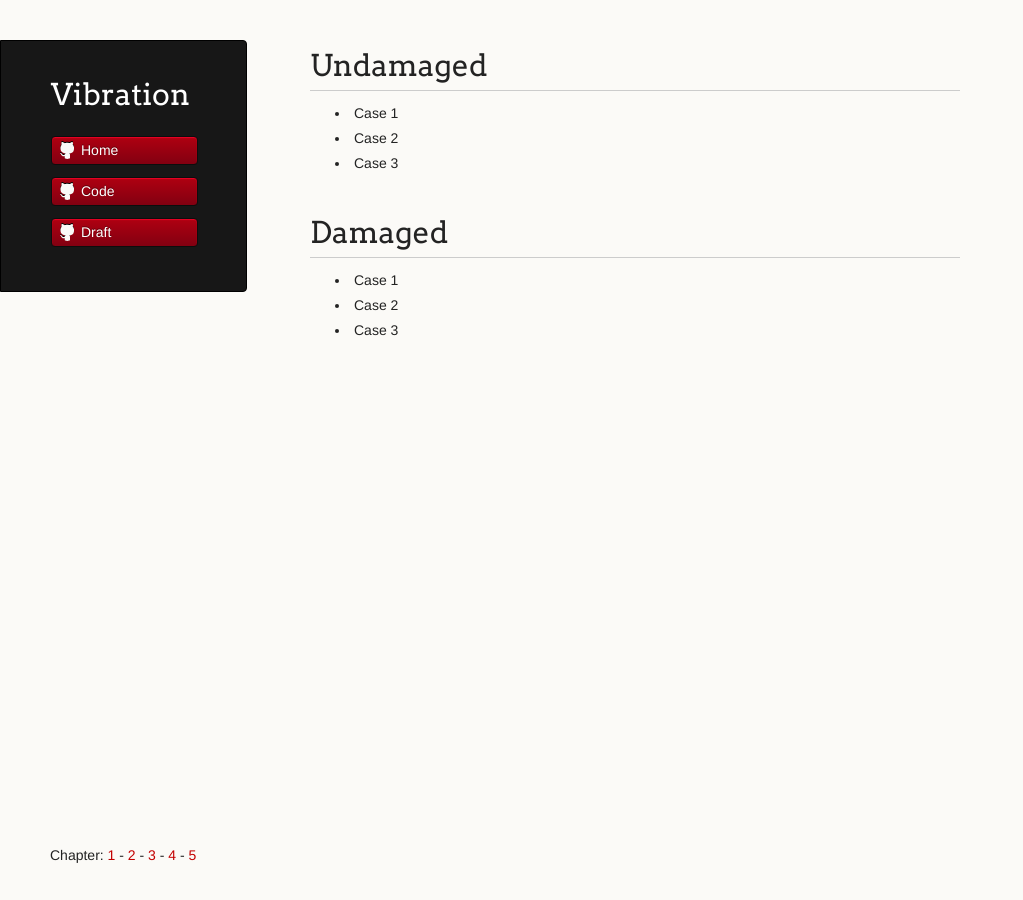
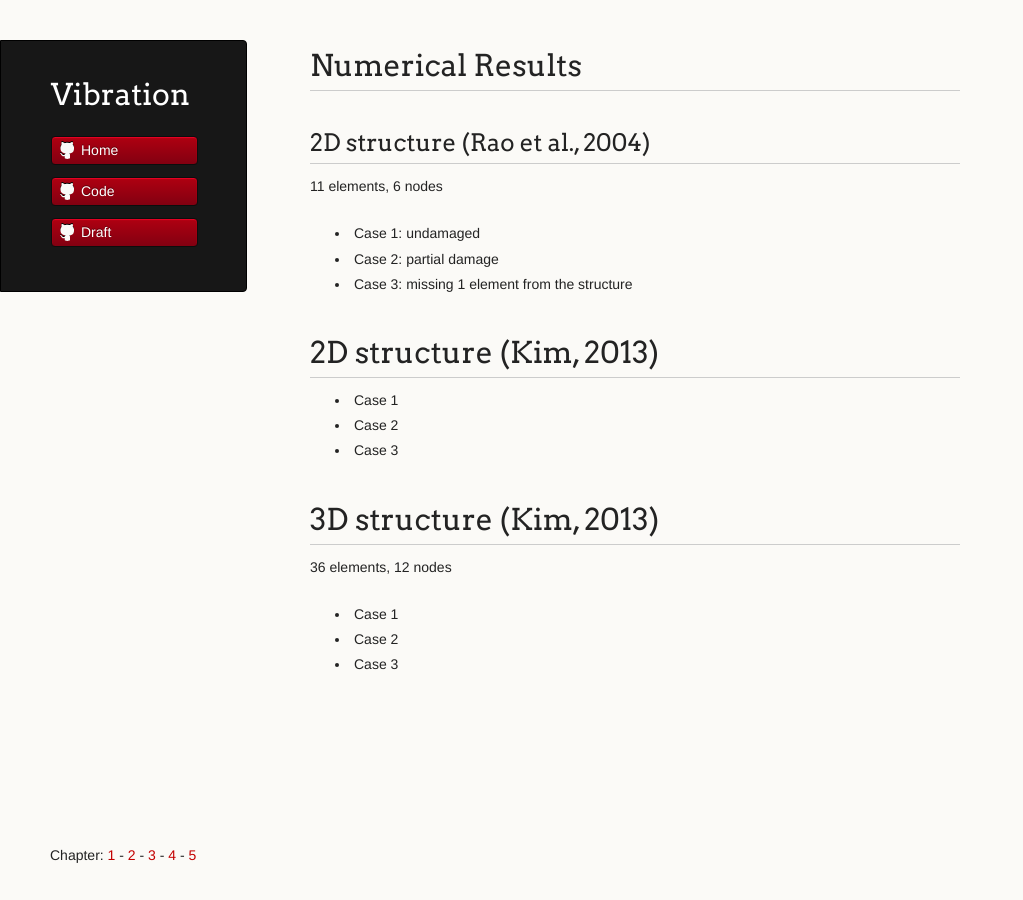
Before and after one commit to vireax/vibration, a Jekyll site: the page built from results/index.md, in a window 1280 px wide. Shown: the whole page, without its empty margins (0-1023 px from the left). Built offline with Jekyll 4.4.1, drawn with Linux system fonts in a browser that asks for light colours.

Commit message:
Update index.md

```diff
--- a/results/index.md
+++ b/results/index.md
@@ -1,15 +1,28 @@
 ---
 layout: default
-title: Results
+title: Numerical Test Results
 ---
 
-# Undamaged
+# Numerical Results
+
+## 2D structure (Rao et al., 2004)
+
+11 elements, 6 nodes
+
+- Case 1: undamaged
+- Case 2: partial damage
+- Case 3: missing 1 element from the structure
+
+# 2D structure (Kim, 2013)
 
 - Case 1
 - Case 2
 - Case 3
 
-# Damaged
+
+# 3D structure (Kim, 2013)
+
+36 elements, 12 nodes
 
 - Case 1
 - Case 2
```
